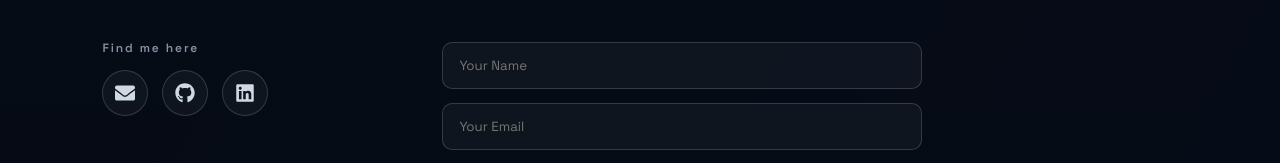
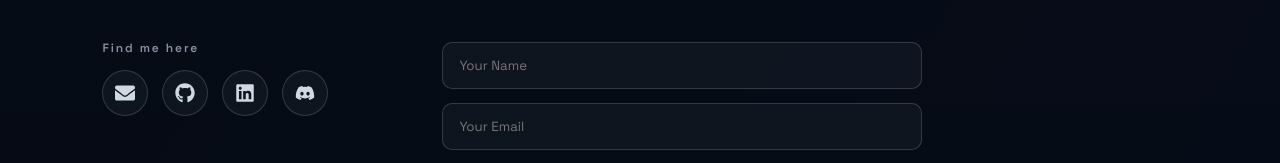
Before and after one commit to Qhawekazii/My-Portfolio, a React (Vite) app: page / in a window 1280 px wide. Shown: the part 5494-5657 px from the top of the page. Built offline with nearby package versions, Linux system fonts and the light colour scheme.

Commit message:
Add Discord to the contact socials
Discord doesn't expose a public profile URL from a username alone
(only from a numeric user ID), so the Discord icon copies the
username to the clipboard instead of linking, with a brief "Copied!"
confirmation next to the icon.

```diff
--- a/src/components/Contact.jsx
+++ b/src/components/Contact.jsx
@@ -4,20 +4,32 @@ import { FaGithub, FaLinkedin, FaEnvelope, FaDiscord } from "react-icons/fa"
 const EMAIL = "emilyqm01@gmail.com"
 const GITHUB = "https://github.com/Qhawekazii"
 const LINKEDIN = "https://www.linkedin.com/in/emily-maramani-ab0765320"
-// TODO: swap in the real profile link once available
-const DISCORD = ""
+// Discord has no public profile URL from a username alone (only from a
+// numeric user ID), so this one copies the username instead of linking.
+const DISCORD_USERNAME = "emilyqhawekazim"
 
 const SOCIALS = [
   { label: "Email", href: `mailto:${EMAIL}`, Icon: FaEnvelope, external: false },
   { label: "GitHub", href: GITHUB, Icon: FaGithub, external: true },
   { label: "LinkedIn", href: LINKEDIN, Icon: FaLinkedin, external: true },
-  { label: "Discord", href: DISCORD, Icon: FaDiscord, external: true },
-].filter((social) => social.href)
+  { label: "Discord", copy: DISCORD_USERNAME, Icon: FaDiscord },
+].filter((social) => social.href || social.copy)
 
 function Contact() {
   const [form, setForm] = useState({ name: "", email: "", message: "" })
   const [status, setStatus] = useState({ text: "", type: "" })
   const [sending, setSending] = useState(false)
+  const [copiedLabel, setCopiedLabel] = useState("")
+
+  const copyToClipboard = async (label, value) => {
+    try {
+      await navigator.clipboard.writeText(value)
+    } catch {
+      window.prompt("Copy this:", value)
+    }
+    setCopiedLabel(label)
+    setTimeout(() => setCopiedLabel(""), 1800)
+  }
 
   const handleChange = (e) => {
     setForm({ ...form, [e.target.name]: e.target.value })
@@ -90,9 +102,21 @@ function Contact() {
         <div className="contact-block">
           <h4>Find me here</h4>
           <div className="contact-socials">
-            {SOCIALS.map(({ label, href, Icon, external }) => (
+            {SOCIALS.map(({ label, href, copy, Icon, external }) => (
+              <div className="contact-social-wrap" key={label}>
+                {copy ? (
+                  <button
+                    type="button"
+                    className="contact-social"
+                    aria-label={`Copy ${label} username`}
+                    title={`Copy ${label} username`}
+                    data-cursor="hover"
+                    onClick={() => copyToClipboard(label, copy)}
+                  >
+                    <Icon size={20} />
+                  </button>
+                ) : (
                   <a
-                key={label}
                     href={href}
                     target={external ? "_blank" : undefined}
                     rel={external ? "noreferrer" : undefined}
@@ -103,6 +127,9 @@ function Contact() {
                   >
                     <Icon size={20} />
                   </a>
+                )}
+                {copiedLabel === label && <span className="contact-social-copied">Copied!</span>}
+              </div>
             ))}
           </div>
         </div>
--- a/src/index.css
+++ b/src/index.css
@@ -1194,6 +1194,27 @@ h1, h2, h3, h4 {
   outline-offset: 3px;
 }
 
+.contact-social-wrap {
+  position: relative;
+}
+
+.contact-social-copied {
+  position: absolute;
+  bottom: calc(100% + 10px);
+  left: 50%;
+  transform: translateX(-50%);
+  font-family: var(--heading-font);
+  font-size: 0.68rem;
+  letter-spacing: 0.06em;
+  white-space: nowrap;
+  color: var(--success);
+  background: var(--panel);
+  border: 1px solid var(--border-strong);
+  padding: 5px 10px;
+  border-radius: 100px;
+  pointer-events: none;
+}
+
 .contact-form {
   max-width: 480px;
   display: flex;
```
Lines whose indentation alone changed are shown as unchanged.
